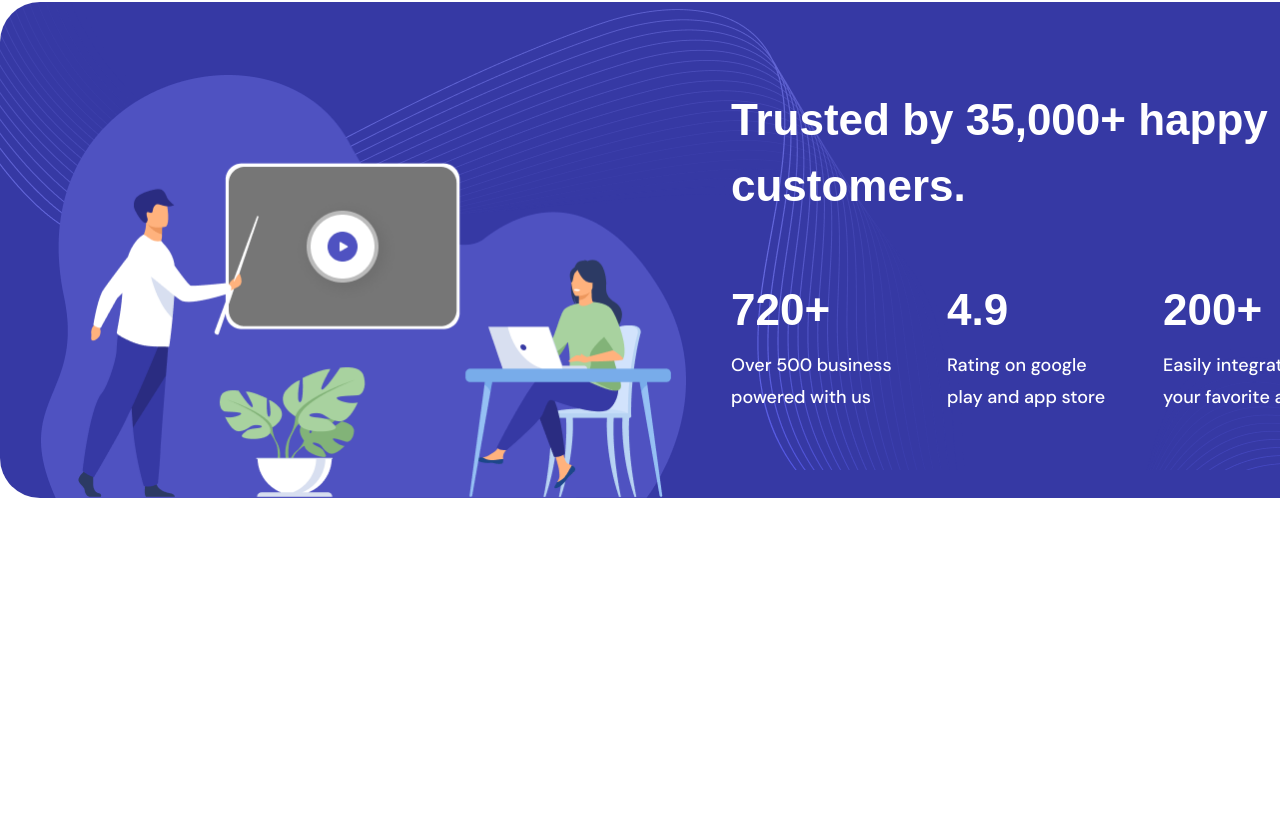
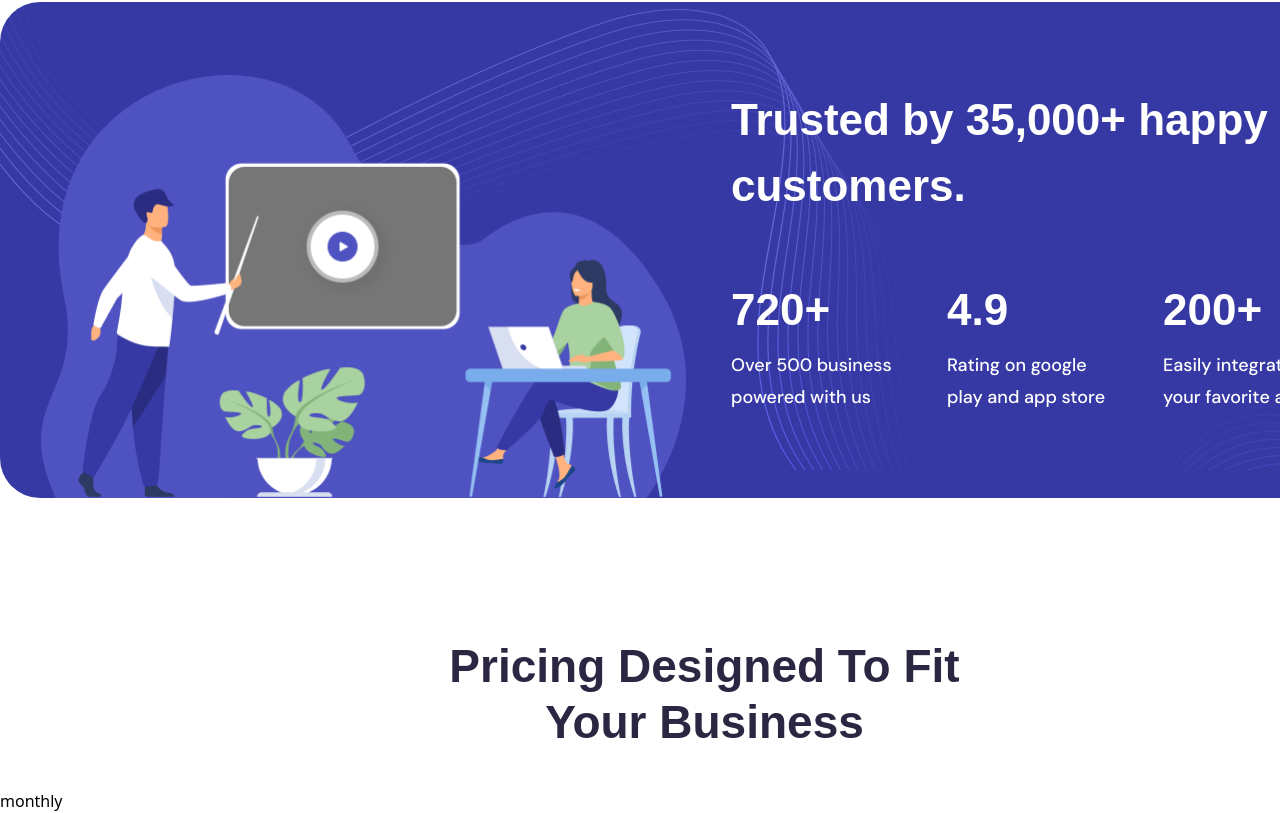
Before and after one commit to iyiu9akhan/innovate-RTB, a React (Vite) app: page / in a window 1280 px wide. Shown: the part 4599-5412 px from the top of the page. Before the commit the page ends 5097 px from the top, so only its background shows below. Built offline with nearby package versions, Linux system fonts and the light colour scheme; a web font is replaced by a local one.

Commit message:
windows: price section foundation

```diff
--- a/src/App.jsx
+++ b/src/App.jsx
@@ -4,6 +4,7 @@ import Facts from "./components/facts/Facts";
 import Features from "./components/Features/Features";
 import Integration from "./components/Integration/Integration";
 import Navbar from "./components/navbar/navbar";
+import Pricing from "./components/Pricing/Pricing";
 import Services from "./components/Services/Services";
 import Using from "./components/Using/Using";
 
@@ -18,6 +19,7 @@ function App() {
       <Integration></Integration>
       <Services></Services>
       <Facts></Facts>
+      <Pricing></Pricing>
     </>
   );
 }
--- /dev/null
+++ b/src/components/Pricing/Pricing.jsx
@@ -0,0 +1,17 @@
+import React from 'react'
+import Container from '../Layout/container'
+
+function Pricing() {
+  return (
+    <div>
+        <Container>
+            <div>
+                <h1 className='font-primary font-bold text-[46px] leading-[56px] text-blue-color w-[623px] mb-[39px] capitalize mx-auto text-center'>pricing designed to fit your business</h1>
+                <p>monthly</p>
+            </div>
+        </Container>
+    </div>
+  )
+}
+
+export default Pricing
--- a/src/components/facts/Facts.jsx
+++ b/src/components/facts/Facts.jsx
@@ -21,7 +21,7 @@ function Facts() {
     ]
 
   return (
-    <div>
+    <div className='mb-[140px]'>
         <Container>
             <div className="rounded-[40px] bg-blueBtn-color bg-[url('/src/assets/facts/texture.png')] bg-no-repeat flex  ">
                 <div className='mt-[44px] ml-[41px] mr-[45px] content-end'>
```
